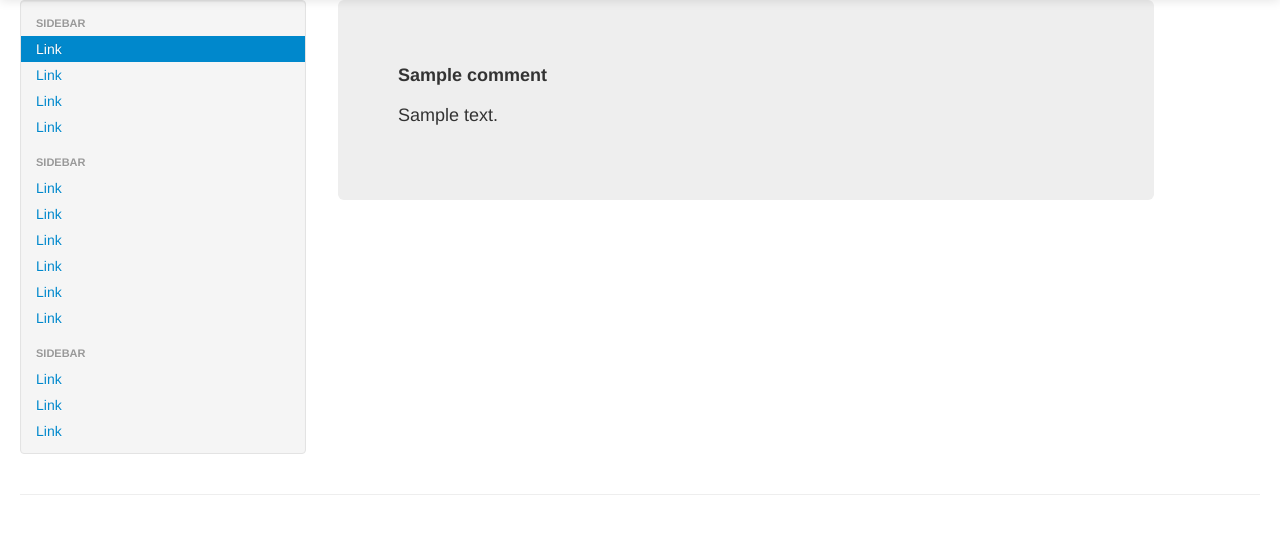
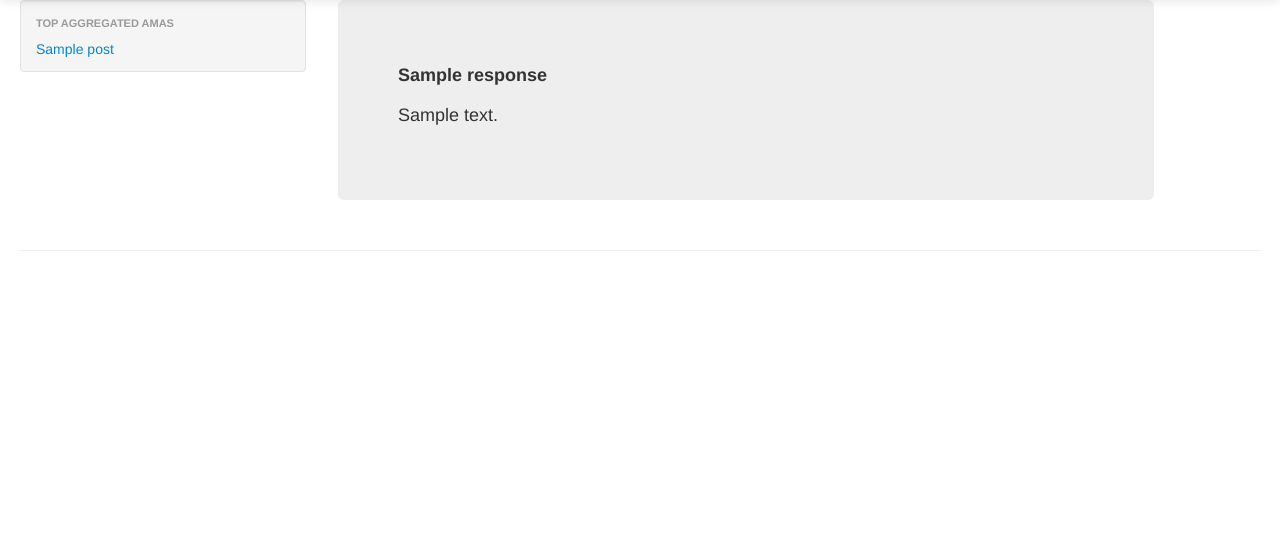
Before and after one commit to katiepru/iAMAggregator, a Flask app: template templates/ama.html in a window 1280 px wide. Shown: the part 60-594 px from the top of the page. Run offline with Flask 2, Linux system fonts and the light colour scheme; the template is opened without the code that fills it: most values are stand-ins (such as "Sample title", 1, 10 or a date in 2020); parts of the project's set-up code (start-up, migrations or seed data) failed here and were passed over; some libraries are stand-ins or nearby versions.

Commit message:
Adding function for getting ama pages.

```diff
--- a/application.py
+++ b/application.py
@@ -2,6 +2,7 @@ from flask import Flask
 from flask import render_template
 from flask import request
 from helpers import *
+import pdb
 
 app = Flask(__name__)
 
@@ -11,13 +12,13 @@ def index():
     top_qas = get_teasers()
     print(dir(top_qas))
     print(dir(top_posts))
+    pdb.set_trace()
     return render_template('main.html', top_posts=top_posts, top_qas=top_qas)
 
-@app.route('/ama/<id>')
+@app.route('/ama/<post_id>')
 def ama(post_id):
-    responses = get_responses(limit=10)
-    print(dir(responses))
-    return render_template('ama.html', responses)
+    responses = get_responses(post_id, limit=20)
+    return render_template('ama.html', responses=responses)
 
 if __name__ == '__main__':
 	app.run(debug=True)
--- a/templates/ama.html
+++ b/templates/ama.html
@@ -59,31 +59,19 @@
 		<div class="span3">
 		  <div class="well sidebar-nav">
 			<ul class="nav nav-list">
-			  <li class="nav-header">Sidebar</li>
-			  <li class="active"><a href="#">Link</a></li>
-			  <li><a href="#">Link</a></li>
-			  <li><a href="#">Link</a></li>
-			  <li><a href="#">Link</a></li>
-			  <li class="nav-header">Sidebar</li>
-			  <li><a href="#">Link</a></li>
-			  <li><a href="#">Link</a></li>
-			  <li><a href="#">Link</a></li>
-			  <li><a href="#">Link</a></li>
-			  <li><a href="#">Link</a></li>
-			  <li><a href="#">Link</a></li>
-			  <li class="nav-header">Sidebar</li>
-			  <li><a href="#">Link</a></li>
-			  <li><a href="#">Link</a></li>
-			  <li><a href="#">Link</a></li>
+			  <li class="nav-header">Top Aggregated AMAs</li>
+			  {% for post in top_posts %}
+              <li><a href="/ama/{{ post.sub_id }}">{{ post.title }}</a></li>
+			  {% endfor %}
 			</ul>
 		  </div><!--/.well -->
 		</div><!--/span-->
 		<div class="span8">
 		  <div class="hero-unit">
-		    {% for comments in post %}
+		    {% for response in responses %}
 			<div class="QA">
-			  <p><b>{{ comment.question }}</b></p>
-			  <p>{{ comment.answer }}</h2>
+			  <p><b>{{ response.question }}</b></p>
+			  <p>{{ response.answer }}</h2>
 			</div>
 			{% endfor %}
 		  </div>
```
Also changed, not shown: helpers.py (+9 -0 lines).
